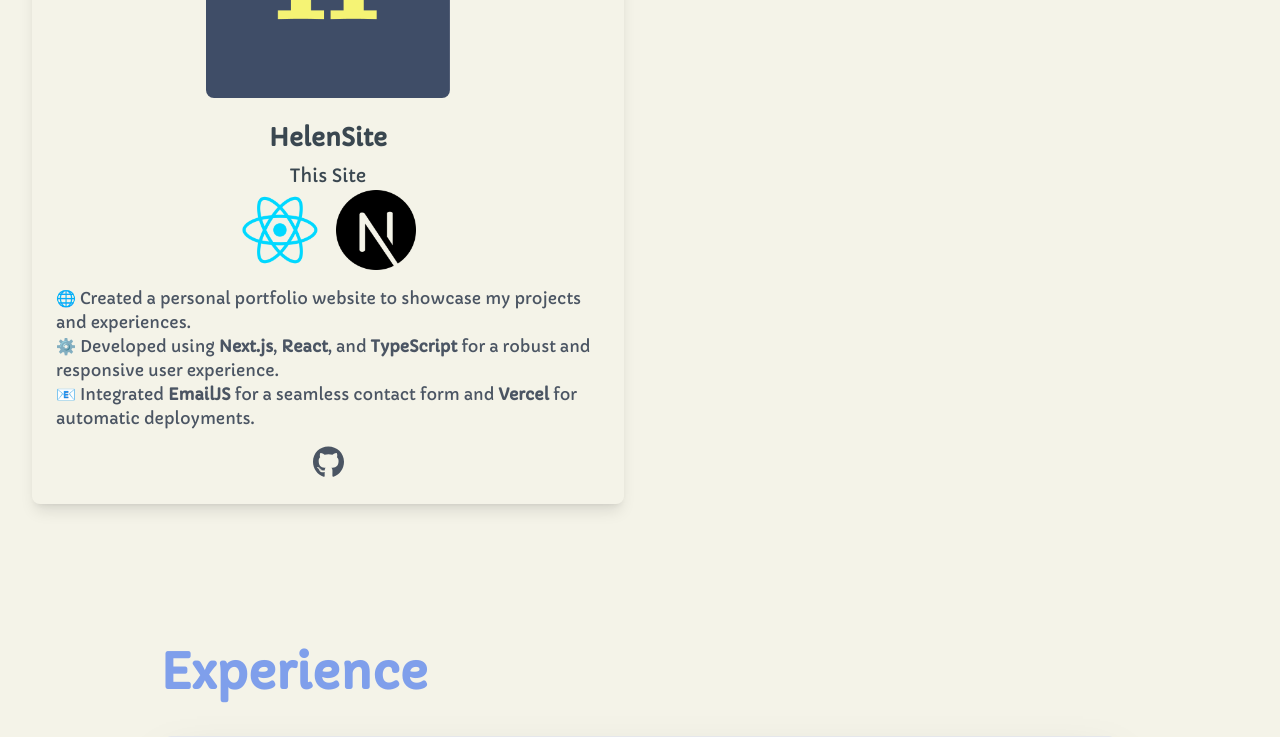
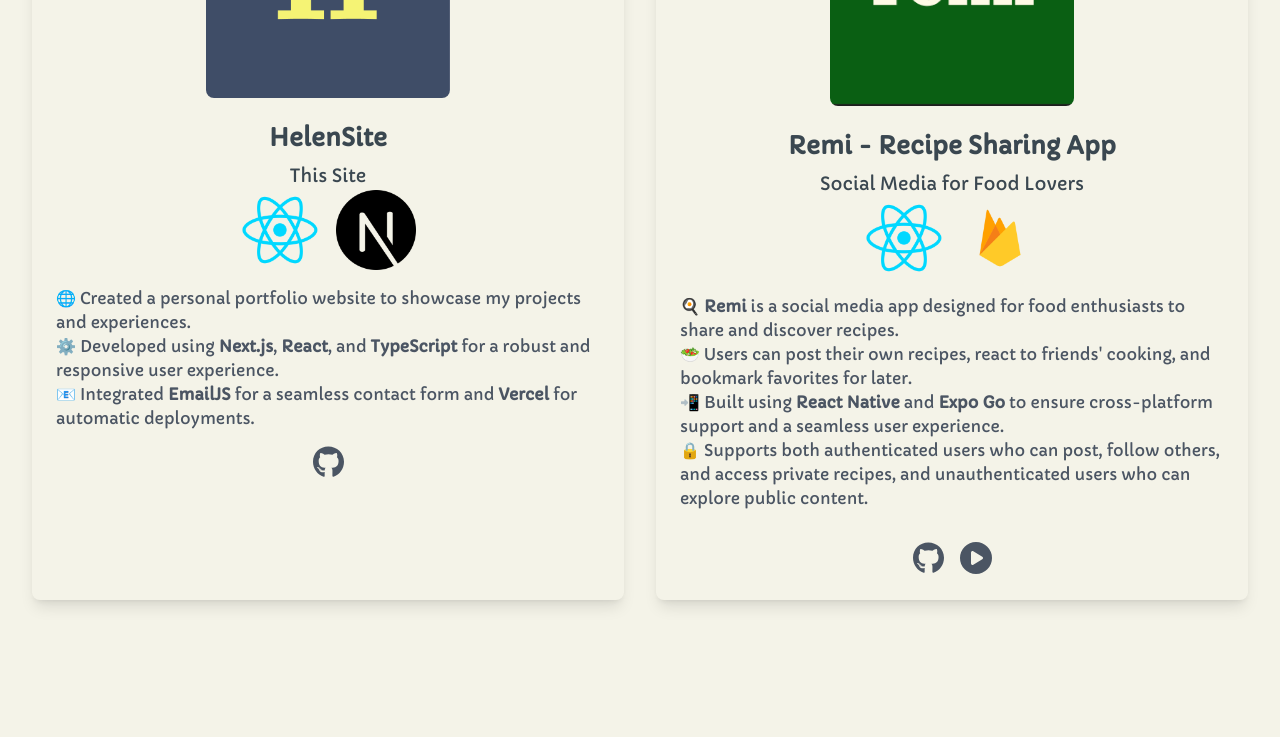
Before and after one commit to Helen123/HelenSite, a Next.js app: page / in a window 1280 px wide. Shown: the part 2816-3553 px from the top of the page. Built offline with nearby package versions, Linux system fonts and the light colour scheme.

Commit message:
add remi

```diff
--- a/app/page.tsx
+++ b/app/page.tsx
@@ -286,6 +286,65 @@
                 <FontAwesomeIcon icon={faGithub} size="2x" />
               </a>
             </div>
+            <div className="flex flex-col items-center rounded-lg shadow-lg p-6">
+              <Image
+                src="/remi.png" // Replace with actual image path
+                alt="Remi App"
+                width={244}
+                height={244}
+                className="rounded-lg object-cover"
+              />
+              <h3 className="mt-6 text-2xl font-semibold text-[#3A4750]">
+                Remi - Recipe Sharing App
+              </h3>
+              <p className="mt-2 text-lg text-[#3A4750]">
+                Social Media for Food Lovers
+              </p>
+              <div className="flex items-center justify-center gap-4">
+                <Image
+                  src="/rn11.png" // React Native icon URL
+                  alt="React Native"
+                  width={300}
+                  height={300}
+                  className="w-20 h-20"
+                />
+                <Image
+                  src="/firebase.webp" // Expo Go icon URL
+                  alt="firebase"
+                  width={200}
+                  height={200}
+                  className="w-20 h-20"
+                />
+              </div>
+              <p className="mt-4 text-left text-gray-600">
+                🍳 <strong>Remi</strong> is a social media app designed for food
+                enthusiasts to share and discover recipes. <br />
+                🥗 Users can post their own recipes, react to friends' cooking,
+                and bookmark favorites for later. <br />
+                📲 Built using <strong>React Native</strong> and{" "}
+                <strong>Expo Go</strong> to ensure cross-platform support and a
+                seamless user experience. <br />
+                🔒 Supports both authenticated users who can post, follow
+                others, and access private recipes, and unauthenticated users
+                who can explore public content.
+              </p>
+              <div className="flex items-center justify-center gap-4 mt-4">
+                <a
+                  href="https://github.com/ucsb-cs184-f24/team12-remi" // Replace with actual GitHub link
+                  target="_blank"
+                  rel="noopener noreferrer"
+                  className="mt-4 text-gray-600 hover:text-gray-800">
+                  <FontAwesomeIcon icon={faGithub} size="2x" />
+                </a>
+                <a
+                  href="https://www.youtube.com/watch?v=6gizIUNXe_g"
+                  target="_blank"
+                  rel="noopener noreferrer"
+                  className="mt-4 text-gray-600 hover:text-gray-800">
+                  <FontAwesomeIcon icon={faPlayCircle} size="2x" />
+                </a>
+              </div>
+            </div>
           </div>
         </div>
       </section>
```
Also changed, not shown: public/remi.png (added).
